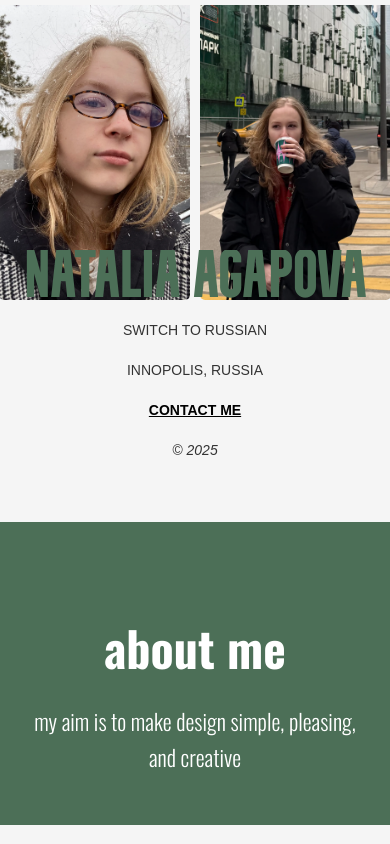
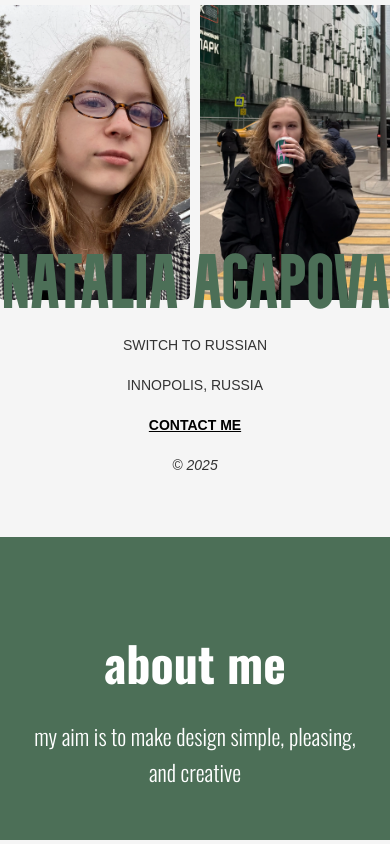
Before and after one commit to natagapova/natagapova, a plain HTML site: page index.html in a window 390 px wide. Shown: the top 844 px of the page. Drawn offline with nearby package versions, Linux system fonts and the light colour scheme.

Commit message:
mobile device change

```diff
--- a/styles.css
+++ b/styles.css
@@ -352,3 +352,33 @@ header {
 #portfolioTitle {
     margin-bottom: 50px;
 }
+
+@media (max-width: 768px) {
+  .banner {
+    display: flex;
+    justify-content: center;
+    align-items: center;
+    padding: 0 10px;
+    margin-top: 40px;
+  }
+
+  #store-name {
+    display: block;
+    font-family: 'Theater Bold', sans-serif;
+    font-weight: 700;
+    font-size: clamp(42px, 18vw, 96px);
+    text-align: center;
+    line-height: 1.1;
+    color: #4C6F57;
+    white-space: normal; /* ❗ разрешаем перенос */
+    width: 100%;
+    margin: 0;
+    padding: 0;
+  }
+
+  .first-name,
+  .last-name {
+    display: block;
+    width: 100%;
+  }
+}
```
